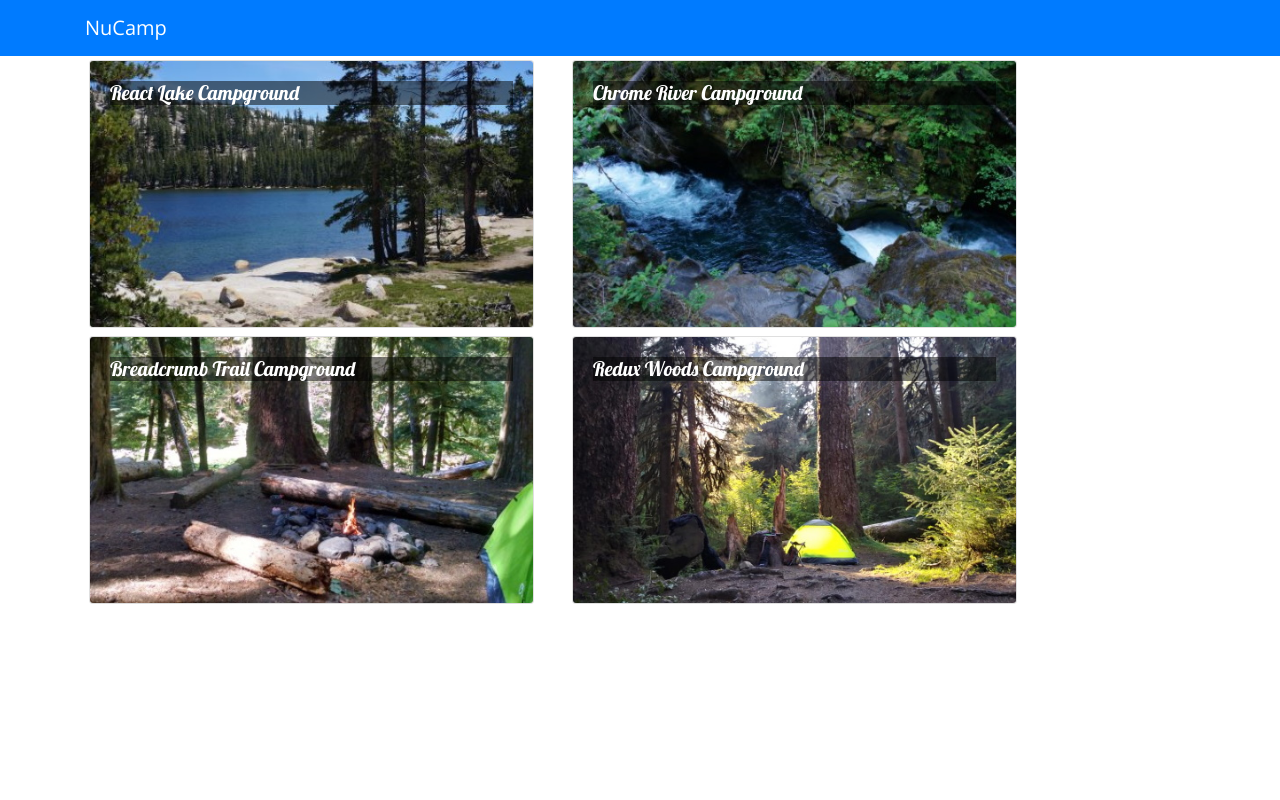
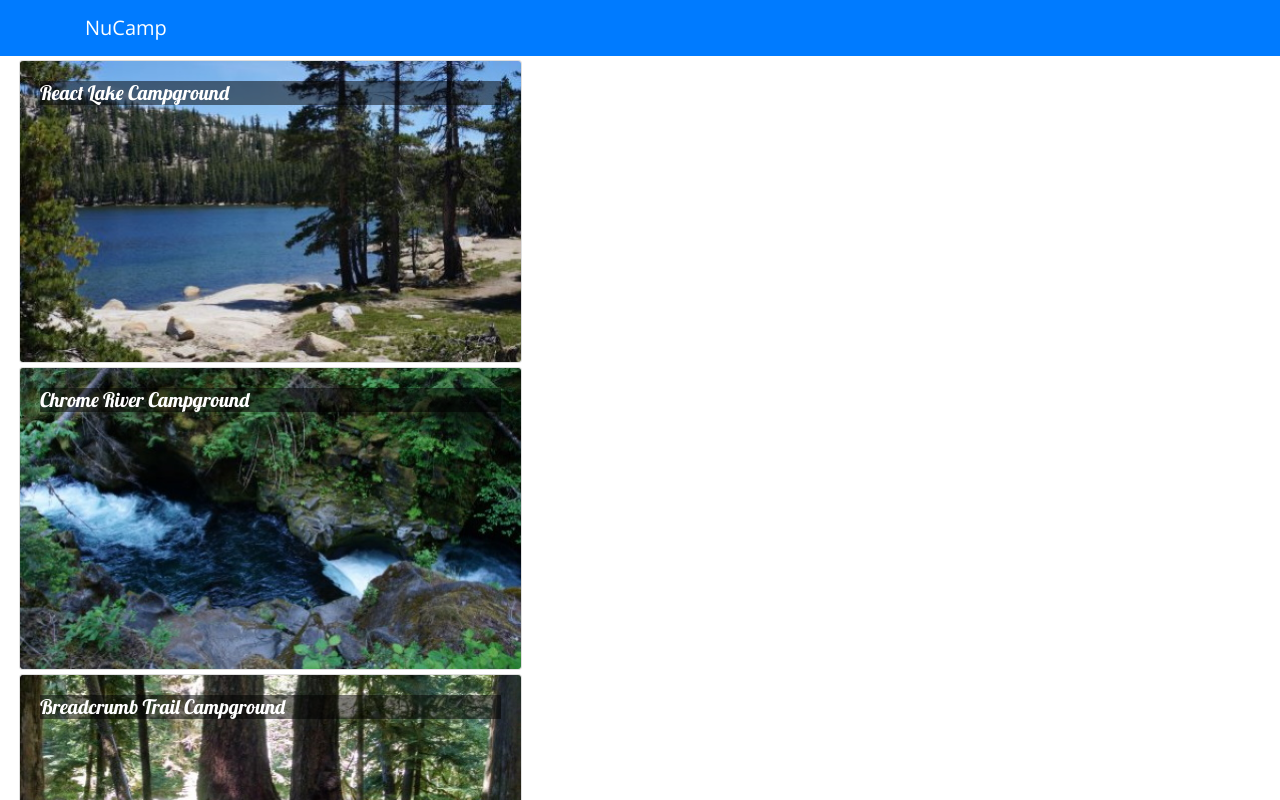
Before and after one commit to Ronan-Hess/nucampSiteReact, a React (Create React App) app: page / in a window 1280 px wide. Shown: the top 800 px of the page. Built offline with nearby package versions, Linux system fonts and the light colour scheme.

Commit message:
React Workshop 2. Created CampsiteInfoComponent.js

```diff
--- /dev/null
+++ b/src/components/CampsiteInfoComponent.js
@@ -0,0 +1,62 @@
+import React, { Component } from 'react';
+import { Card, CardImg, CardImgOverlay, CardText, CardBody, CardTitle } from 'reactstrap';
+
+class CampsiteInfo extends Component {
+
+    constructor(props) {
+        super(props);
+
+
+    }
+
+    renderCampsite(campsite) {
+        return (
+            <div className="col-md-5 m-1">
+                <Card>
+                    <CardImg top src={campsite.image} alt={campsite.name} />
+                    <CardBody>
+                        <CardTitle>{campsite.name}</CardTitle>
+                        <CardText>{campsite.description}</CardText>
+                    </CardBody>
+                </Card>
+            </div>
+        );
+    }
+
+    renderComments(comments) {
+        if (comments) {
+            return(
+                <div className="col-md-5 m-1">
+                    <h4>Comments</h4>
+                    {comments.map(comment => {
+                        return(
+                            <div>
+                                <p>{comment.text}</p>
+                                <p>-{comment.author}, {new Intl.DateTimeFormat
+                                ('en-US', { year: 'numeric', month: 'short', day: '2-digit'})
+                                .format(new Date(Date.parse(comment.date)))}</p>
+                            </div>
+                        );
+                    })}
+                </div>
+            );
+        }
+    }
+
+    render() {
+        if (this.props.campsite) {
+            return (
+                <div className="row">
+                    {this.renderCampsite(this.props.campsite)}
+                    {this.renderComments(this.props.campsite.comments)}
+                </div>
+            );
+        } else {
+            return (
+                <div></div>
+            );
+        }
+    }
+}
+
+export default CampsiteInfo;
--- a/src/components/DirectoryComponent.js
+++ b/src/components/DirectoryComponent.js
@@ -1,5 +1,6 @@
 import React, { Component } from 'react';
 import { Card, CardImg, CardImgOverlay, CardText, CardBody, CardTitle } from 'reactstrap';
+import CampsiteInfo from './CampsiteInfoComponent';
 
 
 class Directory extends Component {
@@ -14,23 +15,12 @@
         this.setState({selectedCampsite: campsite});
     }
 
-    renderSelectedCampsite(campsite) {
-        if (campsite) {
-            return (
-                <Card>
-                    <CardImg top src={campsite.image} alt={campsite.name} />
-                    <CardBody>
-                        <CardTitle>{campsite.name}</CardTitle>
-                        <CardText>{campsite.description}</CardText>
-                    </CardBody>
-                </Card>
-            );
-        }
-        return <div />;
-    }
 
     render() {
-        const directory = this.props.campsites.map(campsite => {
+
+        return (
+            <div>
+                {this.props.campsites.map(campsite => {
                 return (
                     <div key={campsite.id} className="col-md-5 m-1">
                         <Card onClick={() => this.onCampsiteSelect(campsite)}>
@@ -41,14 +31,8 @@
                         </Card>
                     </div>
                 );
-        });
-
-        return (
-            <div className="container">
-                <div className="row">
-                    {directory}
-                </div>
-                    {this.renderSelectedCampsite(this.state.selectedCampsite)}
+                })}
+                <CampsiteInfo campsite={this.state.selectedCampsite}/>
             </div>
         );
     }
```
Lines whose indentation alone changed are shown as unchanged.
